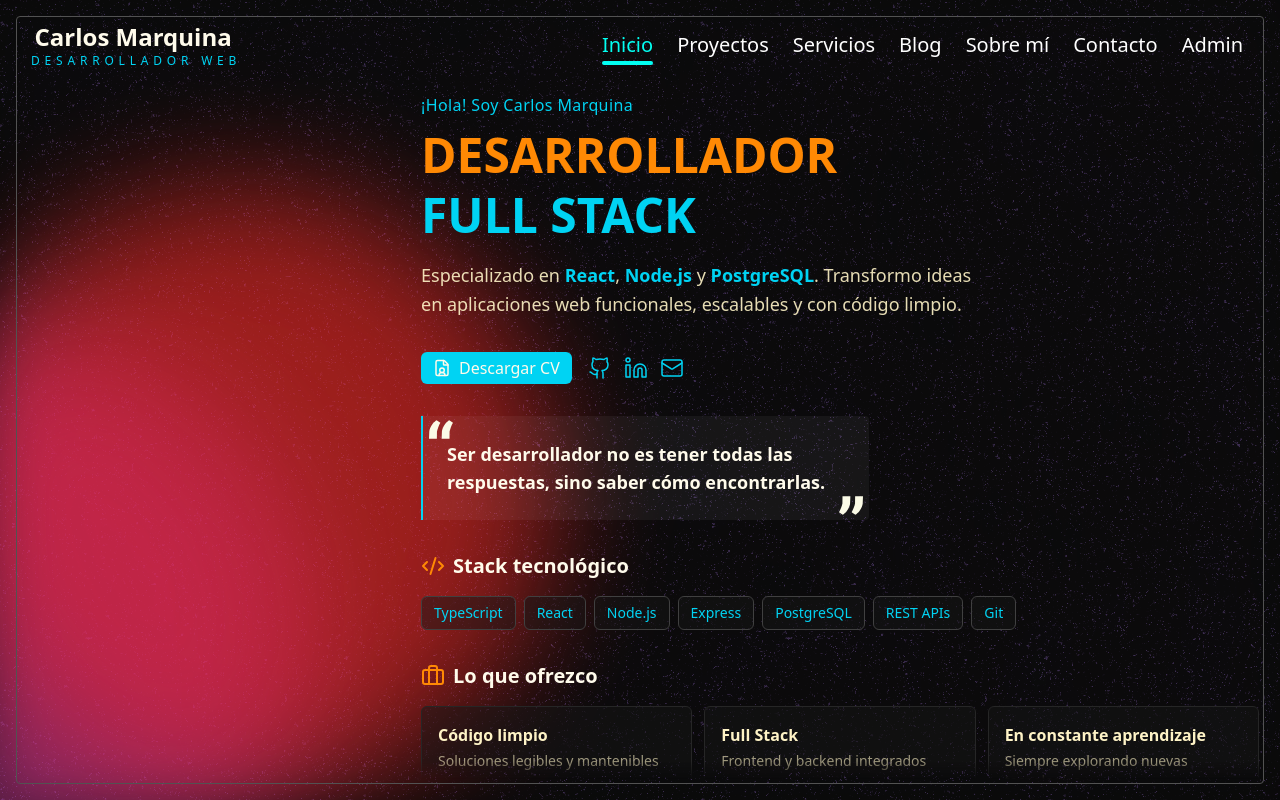
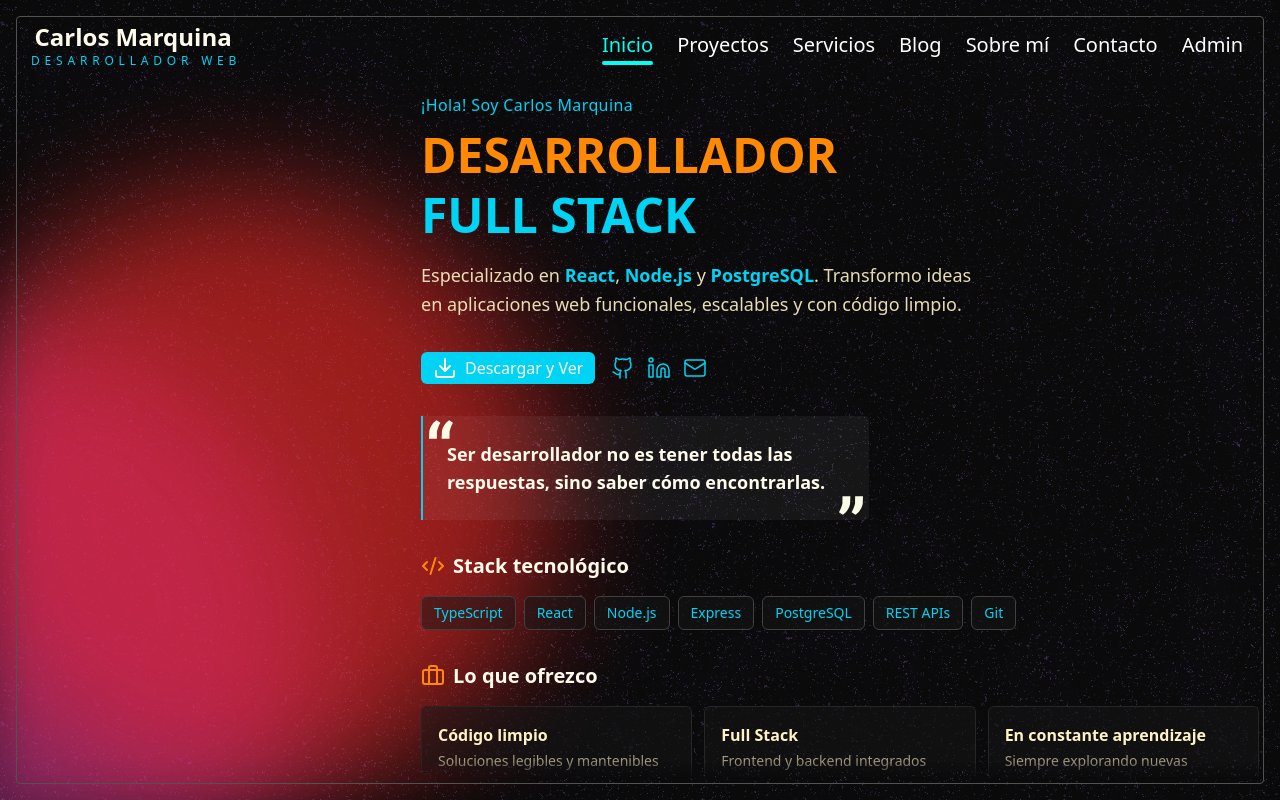
Before and after one commit to marquinacarlos/portablogio_frontend, a React (Vite) app: page / in a window 1280 px wide. Built offline with nearby package versions, Linux system fonts and the light colour scheme; no server answers.

Commit message:
feat: Add CV download button and update contact information
- Add DownloadButton component that downloads and opens CV in new tab
- Update contact email to carlosscripto@gmail.com
- Add real GitHub, LinkedIn, and email links in HomePage
- Remove console.log from ProjectCard
- Add CV PDF document

```diff
--- a/src/components/ButtonWithIcon.tsx
+++ b/src/components/ButtonWithIcon.tsx
@@ -1,3 +1,4 @@
+import { Download } from "lucide-react";
 import type { ReactNode } from "react";
 
 
@@ -9,9 +10,66 @@ interface ButtonWithIconProps {
 
 export const ButtonWithIcon = ({ children, icon, className }: ButtonWithIconProps) => {
 	return(
-		<button className={`flex items-center justify-center whitespace-nowrap py-1 px-3 bg-cyan-400 rounded-md gap-2 ${className}`}>
+		<button className={`flex items-center justify-center whitespace-nowrap py-1 px-3 bg-cyan-400 rounded-md gap-2 ${className ?? ''}`}>
 			{icon && <span className="shrink-0">{icon}</span>}
 			<span>{children}</span>
 		</button>
 	)
 }
+
+
+
+interface DownloadButtonProps {
+  children: ReactNode;
+  icon?: ReactNode;
+  className?: string;
+  href: string;
+  title?: string;
+  download?: string | boolean;
+  openInNewTab?: boolean;
+}
+
+export const DownloadButton = ({
+  children,
+  icon = <Download />,
+  className,
+  href,
+  title,
+  download = true,
+  openInNewTab = false
+}: DownloadButtonProps) => {
+
+  const handleClick = (e: React.MouseEvent<HTMLAnchorElement>) => {
+    // Solo intercepta si necesito hacer ambas cosas
+    if (openInNewTab && download) {
+      e.preventDefault();
+
+      // 1. Descargar
+      const downloadLink = document.createElement('a');
+      downloadLink.href = href;
+      downloadLink.download = typeof download === 'string' ? download : '';
+      downloadLink.click();
+
+      // 2. Abrir en nueva pestaña
+      const openLink = document.createElement('a');
+      openLink.href = href;
+      openLink.target = '_blank';
+      openLink.rel = 'noopener noreferrer';
+      openLink.click();
+    }
+  };
+
+  return(
+    <a
+      href={href}
+      title={title}
+      download={download && !openInNewTab ? download : undefined}
+      target={openInNewTab && !download ? '_blank' : undefined}
+      onClick={handleClick}
+      className={`flex items-center justify-center whitespace-nowrap py-1 px-3 bg-cyan-400 rounded-md gap-2 ${className ?? ''}`}
+    >
+      {icon && <span className="shrink-0">{icon}</span>}
+      <span>{children}</span>
+    </a>
+  )
+}
--- a/src/components/ProjectCard.tsx
+++ b/src/components/ProjectCard.tsx
@@ -7,7 +7,6 @@ interface ProjectCardProps {
 }
 
 export const ProjectCard = ({ project }: ProjectCardProps) => {
-	console.log(project)
 	return(
 		<li className="min-w-0 w-full">
 			<Link
--- a/src/pages/ContactPage.tsx
+++ b/src/pages/ContactPage.tsx
@@ -9,8 +9,8 @@ const contactInfo = [
   {
     icon: <Mail className="text-cyan-400" size={20} />,
     label: "Email",
-    value: "contacto@carlosmarquina.dev",
-    href: "mailto:contacto@carlosmarquina.dev",
+    value: "carlosscripto@gmail.com",
+    href: "mailto:carlosscripto@gmail.com",
   },
   {
     icon: <MapPin className="text-cyan-400" size={20} />,
--- a/src/pages/HomePage.tsx
+++ b/src/pages/HomePage.tsx
@@ -1,7 +1,7 @@
 import { Link } from "react-router";
-import { FileUser, Github, Linkedin, Mail, Code2, Briefcase, ArrowRight } from "lucide-react";
+import { Github, Linkedin, Mail, Code2, Briefcase, ArrowRight } from "lucide-react";
 import { Blockquote } from "../components/Blockquote";
-import { ButtonWithIcon } from "../components/ButtonWithIcon";
+import { ButtonWithIcon, DownloadButton } from "../components/ButtonWithIcon";
 
 const technologies = [
   { name: "TypeScript", category: "language" },
@@ -16,17 +16,17 @@ const technologies = [
 const socialLinks = [
   {
     icon: <Github strokeWidth={1.5} size={24} />,
-    href: "https://github.com/tu-usuario",
+    href: "https://github.com/marquinacarlos",
     label: "GitHub",
   },
   {
     icon: <Linkedin strokeWidth={1.5} size={24} />,
-    href: "https://linkedin.com/in/tu-perfil",
+    href: "https://www.linkedin.com/in/marquinacarlos",
     label: "LinkedIn",
   },
   {
     icon: <Mail strokeWidth={1.5} size={24} />,
-    href: "mailto:tu@email.com",
+    href: "mailto:carlosscripto@gmail.com",
     label: "Email",
   },
 ];
@@ -71,15 +71,9 @@ export const HomePage = () => {
 
       {/* Acciones principales */}
       <section className="flex flex-wrap gap-4 items-center">
-        <a
-          href="/path-to-your-cv.pdf"
-          download="Carlos_Marquina_CV.pdf"
-          className="inline-flex"
-        >
-          <ButtonWithIcon icon={<FileUser size={18} />}>
-            Descargar CV
-          </ButtonWithIcon>
-        </a>
+          <DownloadButton href="/documents/carlos_marquina_dev_cv.pdf" download="marquina-carlos.pdf" openInNewTab={true}>
+            Descargar y Ver
+          </DownloadButton>
 
         <div className="flex gap-3 items-center">
           {socialLinks.map((social) => (
```
Also changed, not shown: 1 other file (tests, documents, lock files or other folders).
